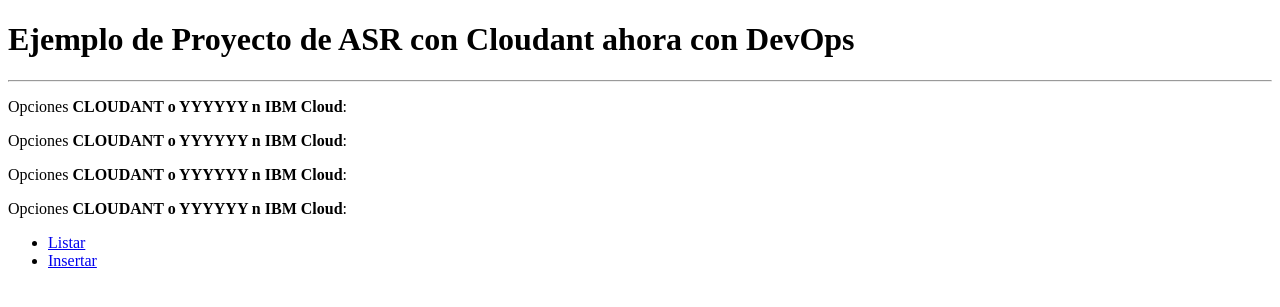
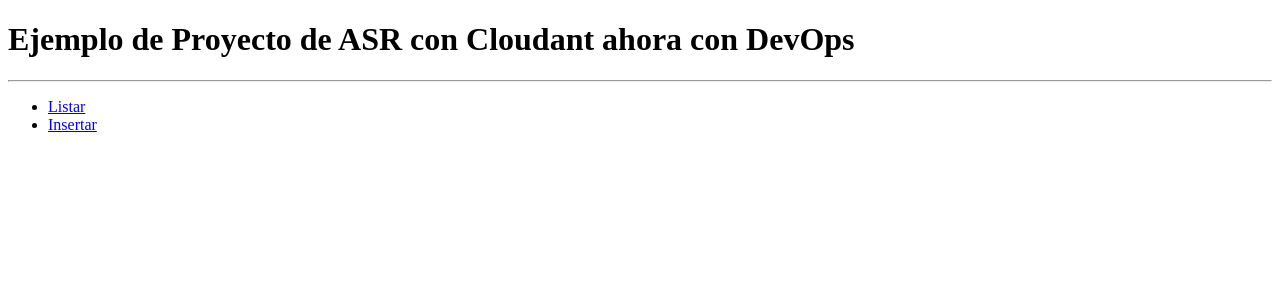
Before and after one commit to pablobonetp/asrPracticaFinal, a Java web app: page / in a window 1280 px wide. Shown: the top 307 px of the page. Run offline with Tomcat 11, a stand-in JSP engine, Linux system fonts and the light colour scheme.

Commit message:
Nuevo HTML

```diff
--- a/src/main/webapp/index.jsp
+++ b/src/main/webapp/index.jsp
@@ -9,10 +9,6 @@
 <body>
 <h1>Ejemplo de Proyecto de ASR con Cloudant ahora con DevOps</h1>
 <hr />
-<p>Opciones <b>CLOUDANT o YYYYYY n IBM Cloud</b>:</p>
-<p>Opciones <b>CLOUDANT o YYYYYY n IBM Cloud</b>:</p>
-<p>Opciones <b>CLOUDANT o YYYYYY n IBM Cloud</b>:</p>
-<p>Opciones <b>CLOUDANT o YYYYYY n IBM Cloud</b>:</p>
 <ul>
 <li><a href="listar">Listar</a></li>
 <li><a href="insertar?palabra=hola">Insertar</a></li>
```
